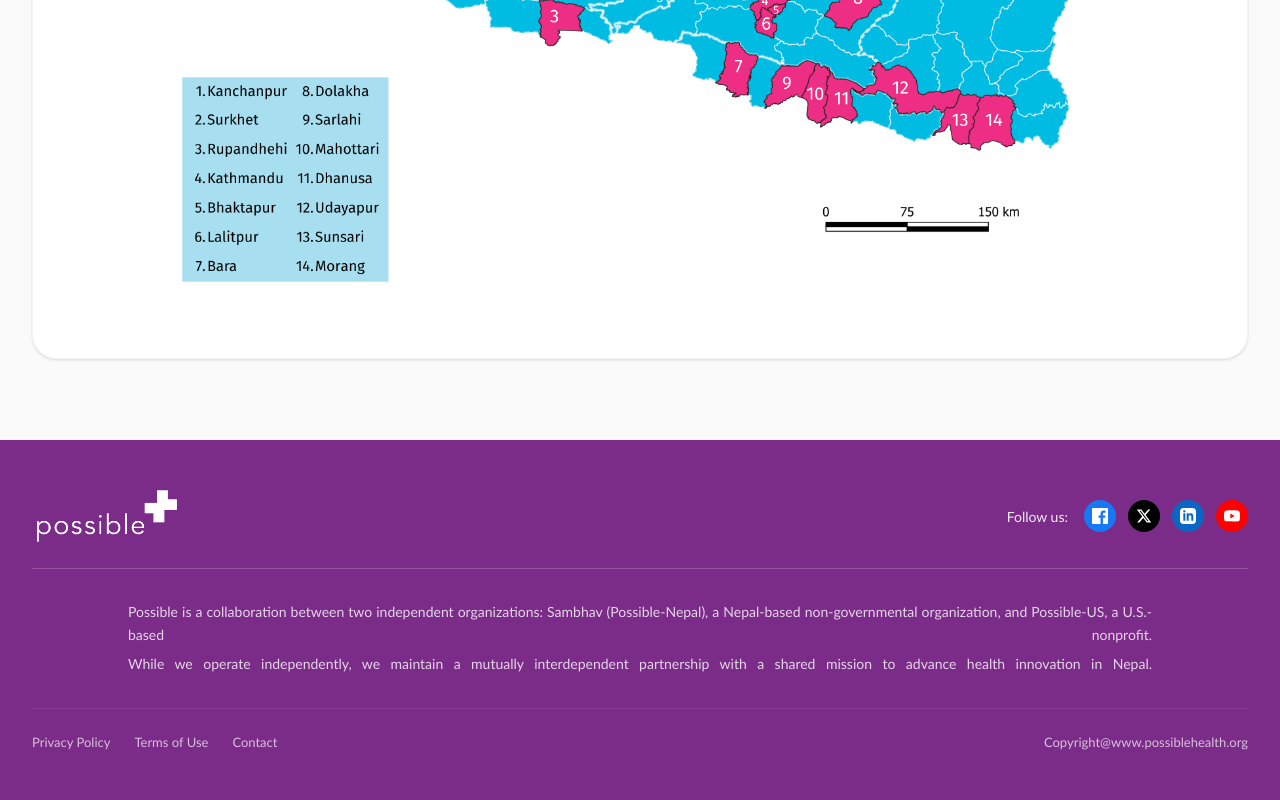
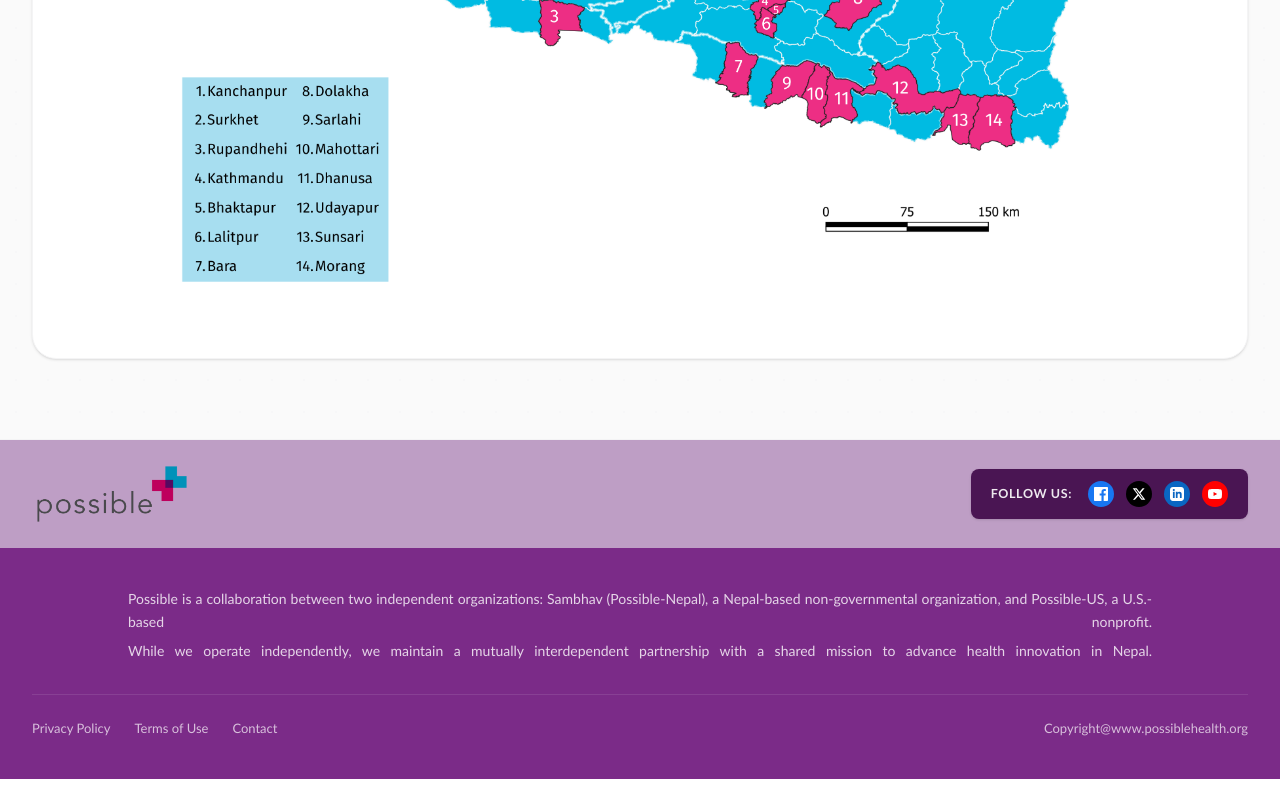
Before and after one commit to srijaytuladhar/possible-website, a Next.js app: page / in a window 1280 px wide. Shown: the part 3393-4193 px from the top of the page. After the commit the page ends 4172 px from the top, so only its background shows below. Built offline with nearby package versions, Linux system fonts and the light colour scheme.

Commit message:
updated footer design

```diff
--- a/components/Footer.tsx
+++ b/components/Footer.tsx
@@ -3,40 +3,53 @@ import Image from "next/image";
 
 export default function Footer() {
   return (
-    <footer className="w-full bg-[#7B2B88] text-white/90 py-12 px-6 sm:px-8 mt-auto">
-      <div className="mx-auto max-w-7xl space-y-8">
-        {/* Top bar: Brand Logo & Socials */}
-        <div className="flex flex-col md:flex-row justify-between items-start md:items-center gap-6 pb-6 border-b border-white/20">
+    <footer className="w-full mt-auto flex flex-col">
+      {/* Top Row: Light Purple Background for Logo & Socials */}
+      <div className="w-full bg-[#BE9EC5] py-6 px-6 sm:px-8">
+        <div className="mx-auto max-w-7xl flex flex-col md:flex-row justify-between items-center gap-6">
           <div className="w-fit">
-            <Image src="/logo.png" alt="Possible Logo" width={150} height={40} className="object-contain brightness-0 invert" />
+            {/* Show logo in its original colors, blending with the light purple background */}
+            <Image
+              src="/logo.png"
+              alt="Possible Logo"
+              width={160}
+              height={45}
+              className="object-contain brightness-75 contrast-125"
+            />
           </div>
-          <div className="flex items-center gap-4">
-            <span className="text-[14px] text-white/90 font-medium">Follow us:</span>
+
+          {/* Socials Banner in a dark purple box */}
+          <div className="flex items-center gap-4 bg-[#4A1553] px-5 py-3 rounded-lg shadow-sm">
+            <span className="text-[12.5px] text-white/90 font-bold uppercase tracking-wider">Follow us:</span>
             <div className="flex items-center gap-3">
-              <a href="https://www.facebook.com/possiblehealth" target="_blank" rel="noopener noreferrer" className="p-2 rounded-full bg-[#1877F2] text-white hover:opacity-90 hover:scale-105 transition-all duration-300" aria-label="Follow us on Facebook">
-                <svg className="h-4 w-4 fill-current" viewBox="0 0 24 24">
+              <a href="https://www.facebook.com/possiblehealth" target="_blank" rel="noopener noreferrer" className="p-1.5 rounded-full bg-[#1877F2] text-white hover:opacity-90 hover:scale-105 transition-all duration-300" aria-label="Follow us on Facebook">
+                <svg className="h-3.5 w-3.5 fill-current" viewBox="0 0 24 24">
                   <path d="M22.675 0h-21.35C.597 0 0 .597 0 1.325v21.351C0 23.403.597 24 1.325 24H12.82v-9.294H9.692v-3.622h3.128V8.413c0-3.1 1.893-4.788 4.659-4.788 1.325 0 2.463.099 2.795.143v3.24l-1.918.001c-1.504 0-1.795.715-1.795 1.763v2.313h3.587l-.467 3.622h-3.12V24h6.116c.73 0 1.323-.597 1.323-1.324V1.325C24 .597 23.403 0 22.675 0z" />
                 </svg>
               </a>
-              <a href="https://x.com/possiblehealth" target="_blank" rel="noopener noreferrer" className="p-2 rounded-full bg-[#000000] text-white hover:opacity-90 hover:scale-105 transition-all duration-300" aria-label="Follow us on X">
-                <svg className="h-4 w-4 fill-current" viewBox="0 0 24 24">
+              <a href="https://x.com/possiblehealth" target="_blank" rel="noopener noreferrer" className="p-1.5 rounded-full bg-[#000000] text-white hover:opacity-90 hover:scale-105 transition-all duration-300" aria-label="Follow us on X">
+                <svg className="h-3.5 w-3.5 fill-current" viewBox="0 0 24 24">
                   <path d="M18.244 2.25h3.308l-7.227 8.26 8.502 11.24H16.17l-5.214-6.817L4.99 21.75H1.68l7.73-8.835L1.254 2.25H8.08l4.713 6.231zm-1.161 17.52h1.833L7.084 4.126H5.117z" />
                 </svg>
               </a>
-              <a href="https://www.linkedin.com/company/possible/" target="_blank" rel="noopener noreferrer" className="p-2 rounded-full bg-[#0A66C2] text-white hover:opacity-90 hover:scale-105 transition-all duration-300" aria-label="Follow us on LinkedIn">
-                <svg className="h-4 w-4 fill-current" viewBox="0 0 24 24">
+              <a href="https://www.linkedin.com/company/possible/" target="_blank" rel="noopener noreferrer" className="p-1.5 rounded-full bg-[#0A66C2] text-white hover:opacity-90 hover:scale-105 transition-all duration-300" aria-label="Follow us on LinkedIn">
+                <svg className="h-3.5 w-3.5 fill-current" viewBox="0 0 24 24">
                   <path d="M19 0h-14c-2.761 0-5 2.239-5 5v14c0 2.761 2.239 5 5 5h14c2.762 0 5-2.239 5-5v-14c0-2.761-2.238-5-5-5zm-11 19h-3v-11h3v11zm-1.5-12.268c-.966 0-1.75-.779-1.75-1.75s.784-1.75 1.75-1.75 1.75.779 1.75 1.75-.784 1.75-1.75 1.75zm13.5 12.268h-3v-5.604c0-3.368-4-3.113-4 0v5.604h-3v-11h3v1.765c1.396-2.586 7-2.777 7 2.476v6.759z" />
                 </svg>
               </a>
-              <a href="https://www.youtube.com/@PossibleHealthOrg" target="_blank" rel="noopener noreferrer" className="p-2 rounded-full bg-[#FF0000] text-white hover:opacity-90 hover:scale-105 transition-all duration-300" aria-label="Follow us on YouTube">
-                <svg className="h-4 w-4 fill-current" viewBox="0 0 24 24">
+              <a href="https://www.youtube.com/@PossibleHealthOrg" target="_blank" rel="noopener noreferrer" className="p-1.5 rounded-full bg-[#FF0000] text-white hover:opacity-90 hover:scale-105 transition-all duration-300" aria-label="Follow us on YouTube">
+                <svg className="h-3.5 w-3.5 fill-current" viewBox="0 0 24 24">
                   <path d="M23.498 6.186a3.016 3.016 0 0 0-2.122-2.136C19.505 3.5 12 3.5 12 3.5s-7.505 0-9.377.55a3.016 3.016 0 0 0-2.122 2.136C0 8.07 0 12 0 12s0 3.93.501 5.814a3.016 3.016 0 0 0 2.122 2.136c1.871.55 9.377.55 9.377.55s7.505 0 9.377-.55a3.016 3.016 0 0 0 2.122-2.136C24 15.93 24 12 24 12s0-3.93-.502-5.814zM9.545 15.568V8.432L15.818 12l-6.273 3.568z" />
                 </svg>
               </a>
             </div>
           </div>
         </div>
+      </div>
 
+      {/* Bottom Row: Dark Purple Background for Statements & Links */}
+      <div className="w-full bg-[#7B2B88] text-white/90 py-10 px-6 sm:px-8">
+        <div className="mx-auto max-w-7xl space-y-8">
           {/* Full-width Collaborative Statement */}
           <div className="w-full flex flex-col items-center gap-1.5">
             <p className="text-[14px] leading-relaxed text-white/80 font-light text-justify [text-align-last:justify] max-w-5xl w-full">
@@ -47,7 +60,7 @@ export default function Footer() {
             </p>
           </div>
 
-        {/* Bottom Area: Links and Copyright below the collaborative statement */}
+          {/* Bottom Area: Links and Copyright */}
           <div className="flex flex-col sm:flex-row items-center justify-between pt-6 border-t border-white/10 gap-4 text-[13px] text-white/70">
             <div className="flex flex-wrap gap-x-6 gap-y-2">
               <Link href="/privacy-policy" className="hover:text-white transition-colors">
@@ -63,6 +76,7 @@ export default function Footer() {
             <span>Copyright@www.possiblehealth.org</span>
           </div>
         </div>
+      </div>
     </footer>
   );
 }
```
Lines whose indentation alone changed are shown as unchanged.
